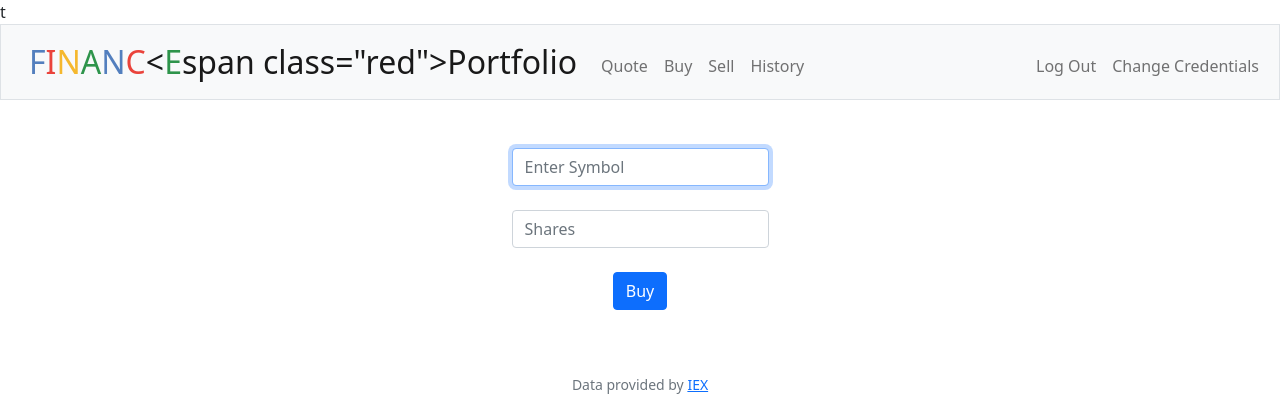
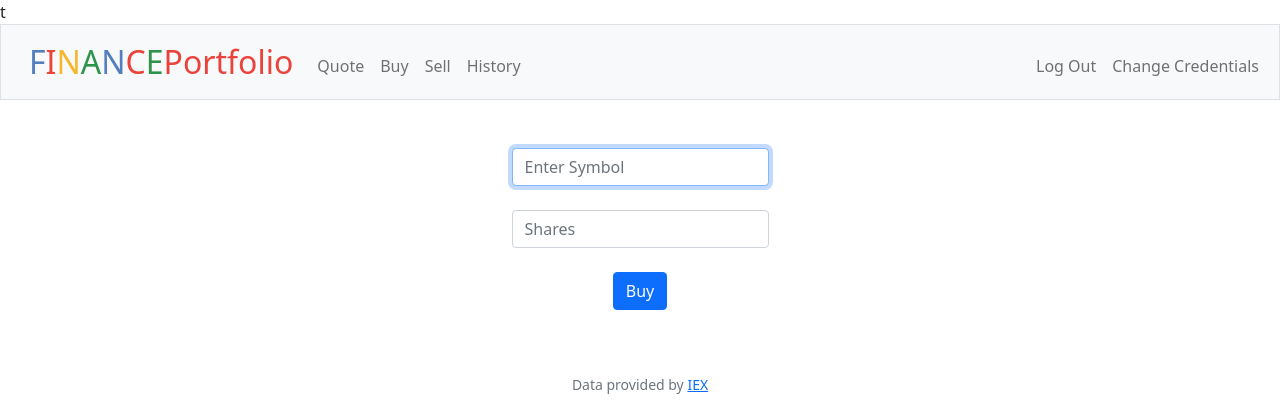
Before and after one commit to uzair401/stocks_portfolio_app, a Flask app: page /buy in a window 1280 px wide. Shown: the top 420 px of the page. Run offline with Flask 3, Linux system fonts and the light colour scheme; a user stored in the database is signed in; some libraries are stand-ins or nearby versions.

Commit message:
Update layout.html

```diff
--- a/templates/layout.html
+++ b/templates/layout.html
@@ -24,7 +24,8 @@ t<!DOCTYPE html>
 
         <nav class="bg-light border navbar navbar-expand-md navbar-light">
             <div class="container-fluid"><a class="navbar-brand" href="/">
-            <a class="navbar-brand" href="/"><span class="blue">F</span><span class="red">I</span><span class="yellow">N</span><span class="green">A</span><span class="blue">N</span><span class="red">C</span><<span class="green">E</span>span class="red">Portfolio</span></a>
+            <a class="navbar-brand" href="/"><span class="blue">F</span><span class="red">I</span><span class="yellow">N</span><span class="green">A</span><span class="blue">N</span><span class="red">C</span><span class="green">E</span><span class="red">Portfolio</span></a>
+
 
 
                 <button aria-controls="navbar" aria-expanded="false" aria-label="Toggle navigation" class="navbar-toggler" data-bs-target="#navbar" data-bs-toggle="collapse" type="button">
```
